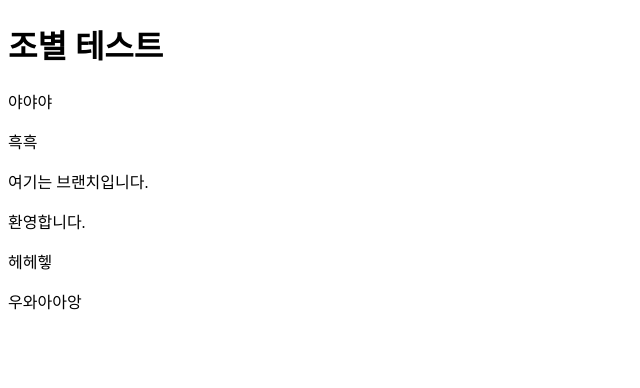
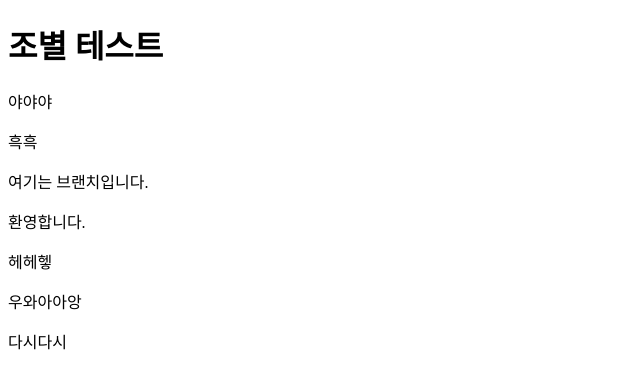
Before and after one commit to leeheejin00/test, a plain HTML site: page index.html in a window 1280 px wide. Shown: the whole page, without its empty margins (0-640 px from the left). Drawn offline with Linux system fonts and the light colour scheme.

Commit message:
수정엉

```diff
--- a/index.html
+++ b/index.html
@@ -20,5 +20,6 @@
 
     <p>헤헤헿</p>
     <p>우와아아앙</p>
+    <p>다시다시</p>
 </body>
 </html>
```
